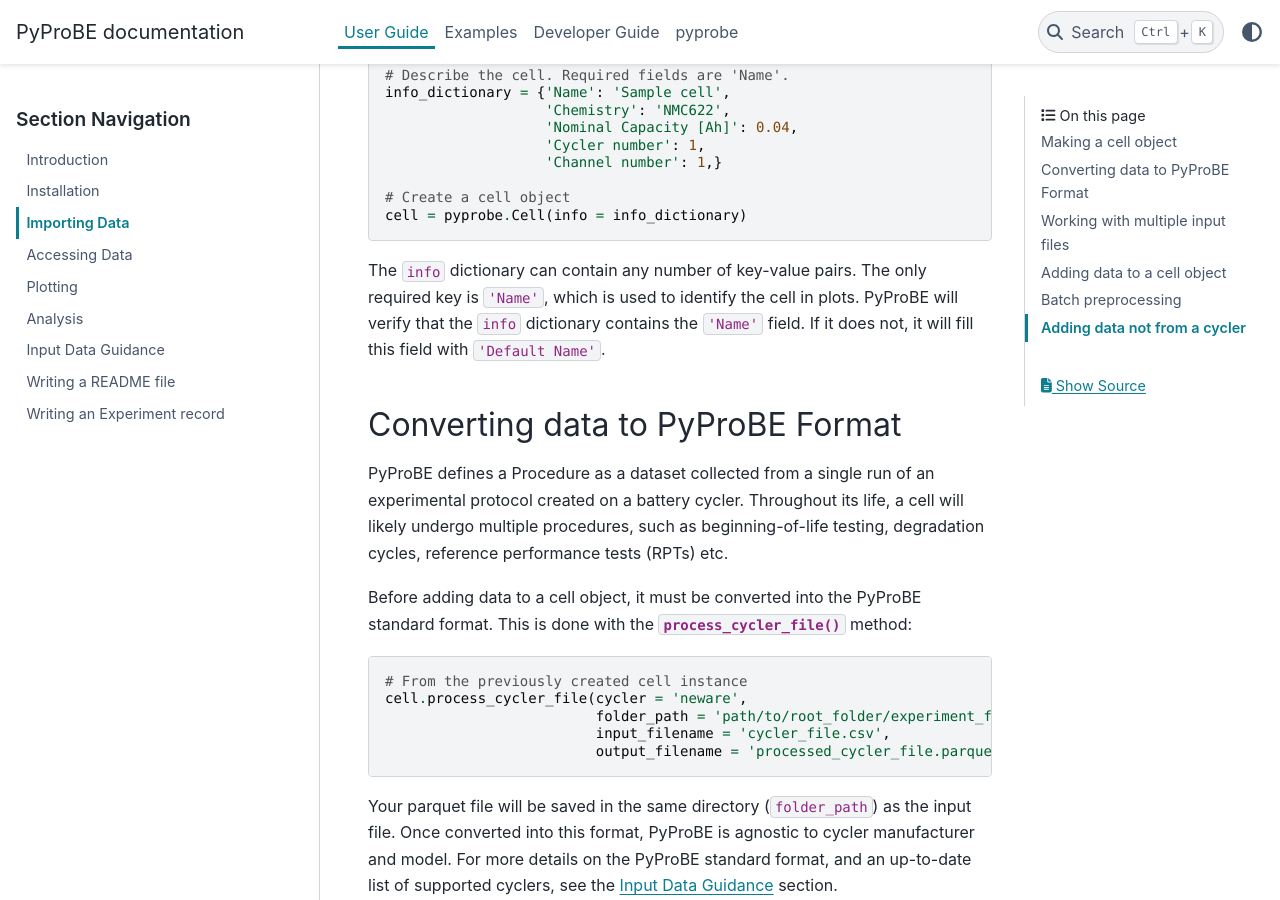
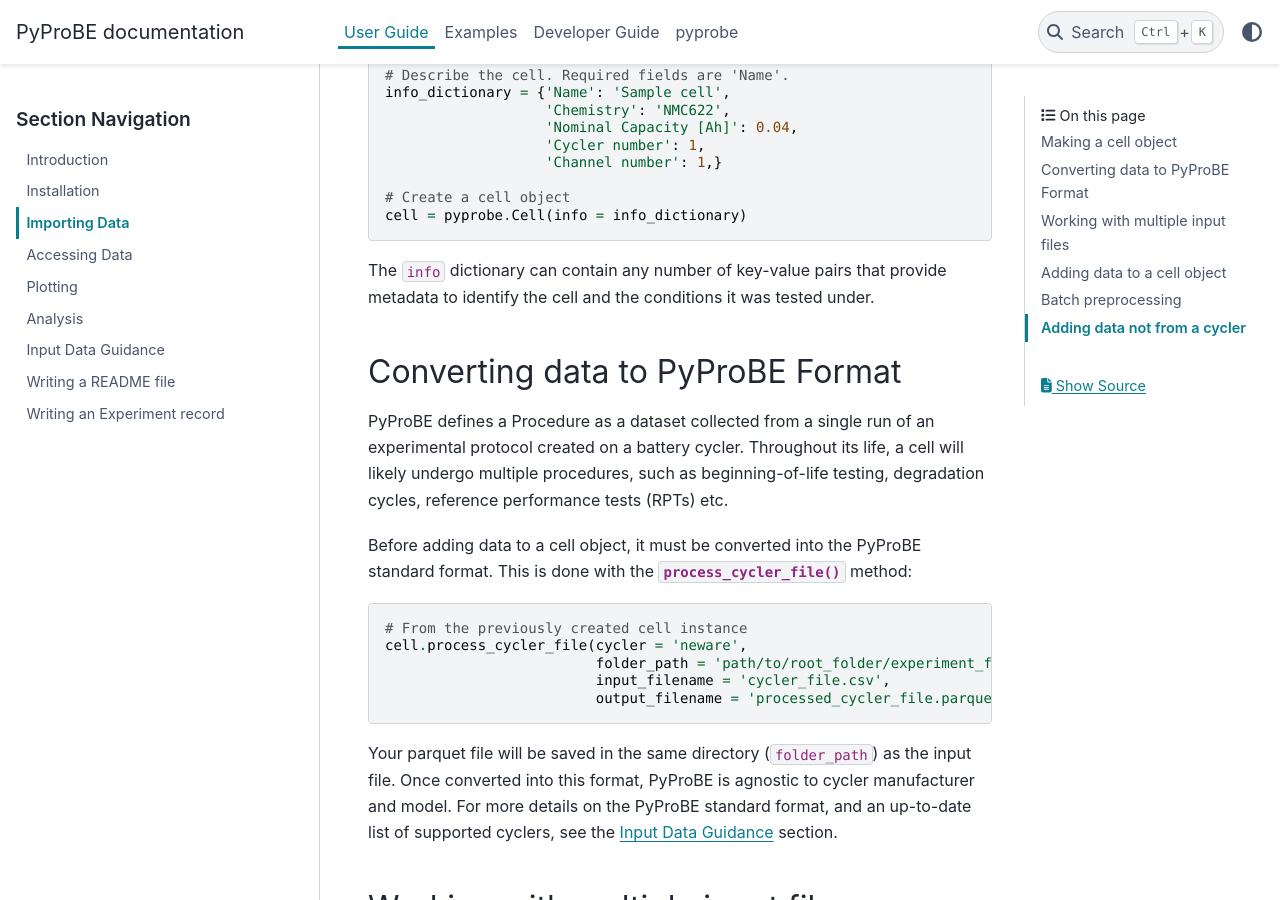
Before and after one commit to ImperialCollegeLondon/PyProBE, a Sphinx documentation site: the page built from docs/source/user_guide/importing_data.rst, in a window 1280 px wide and 900 px high, scrolled down 517 px. Built offline with Sphinx 7.4.7 and the PyData theme 0.15.4, drawn with Linux system fonts in a browser that asks for light colours.

Commit message:
docs: remove mention of the requirement to specify a "Name" for a cell

```diff
--- a/docs/source/user_guide/importing_data.rst
+++ b/docs/source/user_guide/importing_data.rst
@@ -26,10 +26,8 @@
    # Create a cell object
    cell = pyprobe.Cell(info = info_dictionary)
 
-The ``info`` dictionary can contain any number of key-value pairs. The only required key is
-``'Name'``, which is used to identify the cell in plots. PyProBE will verify that the
-``info`` dictionary contains the ``'Name'`` field. If it does not, it will fill this field with
-``'Default Name'``.
+The ``info`` dictionary can contain any number of key-value pairs that provide
+metadata to identify the cell and the conditions it was tested under.
 
 Converting data to PyProBE Format
 ---------------------------------
```
